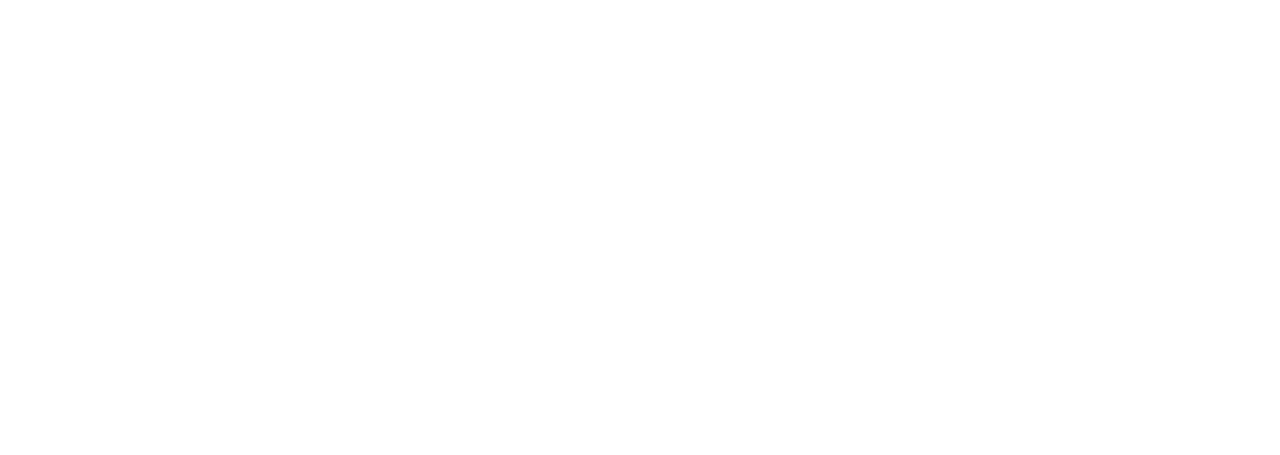
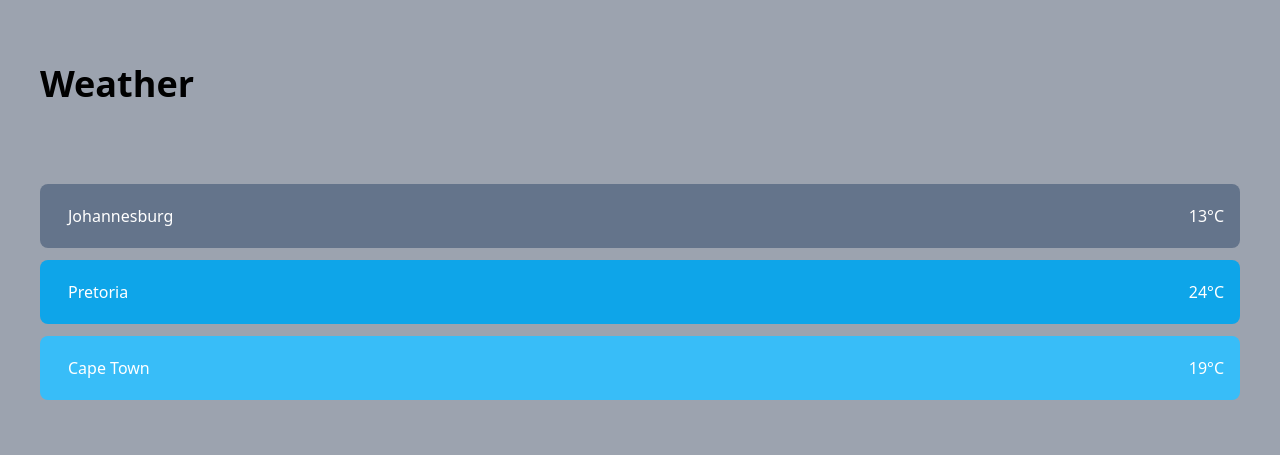
Before and after one commit to kiasha10/WeatherApp, a website built with Vite: page index.html in a window 1280 px wide. Built offline with nearby package versions, Linux system fonts and the light colour scheme.

Commit message:
Added "Weather" header Added 3 areas with their relative temperatures Added UI font styles to each <div> element

```diff
--- a/index.html
+++ b/index.html
@@ -6,7 +6,21 @@
       <meta name="viewport" content="width=device-width, initial-scale=1.0" />
       <title>Weather</title>
    </head>
-  <body>
+   <body class="bg-gray-400">
+      <h1 class="text-black text-4xl p-10 font-bold mt-6">Weather</h1>
+      <div class="flex flex-col text-white text-1xl p-10 w-11.5/12 gap-3 justify-center" >
+      <div class="border-slate-500 h-16 bg-slate-500 p-4 rounded-lg flex justify-between items-center">
+         <div class="text-1xl font-medium p-3">Johannesburg</div>
+         <div class="text-1xl">13°C</div>
+      </div>
+      <div class="border-sky-500 h-16 bg-sky-500 p-4 rounded-lg flex justify-between items-center">
+         <div class="text-1xl font-medium p-3">Pretoria</div>
+         <div class="text-1xl">24°C</div>
+      </div>
+      <div class="border-sky-400 h-16 bg-sky-400 p-4 rounded-lg flex justify-between items-center">
+         <div class="text-1xl font-medium p-3">Cape Town</div>
+         <div class="text-1xl">19°C</div>
+      </div>
       <div id="app"></div>
       <script type="module" src="/src/main.ts"></script>
    </body>
```
Lines whose indentation alone changed are shown as unchanged.
